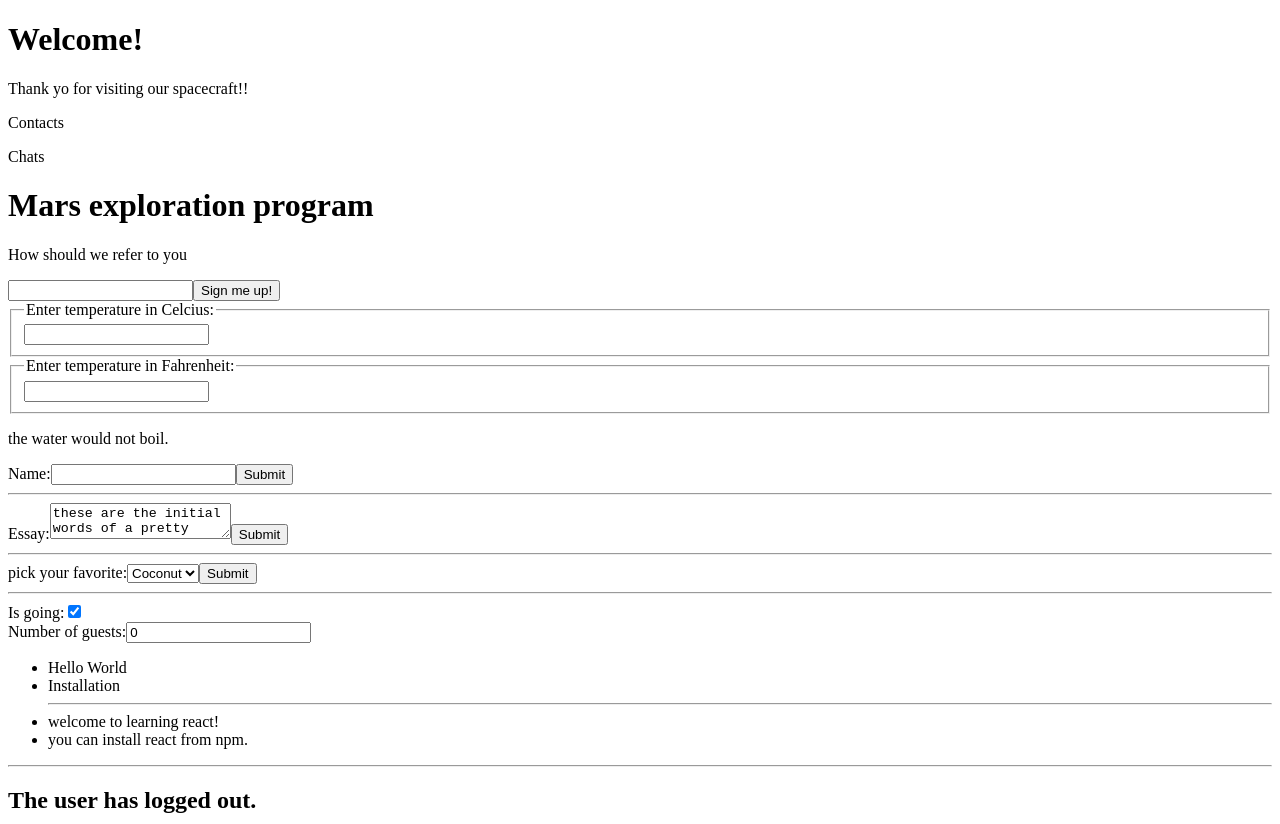
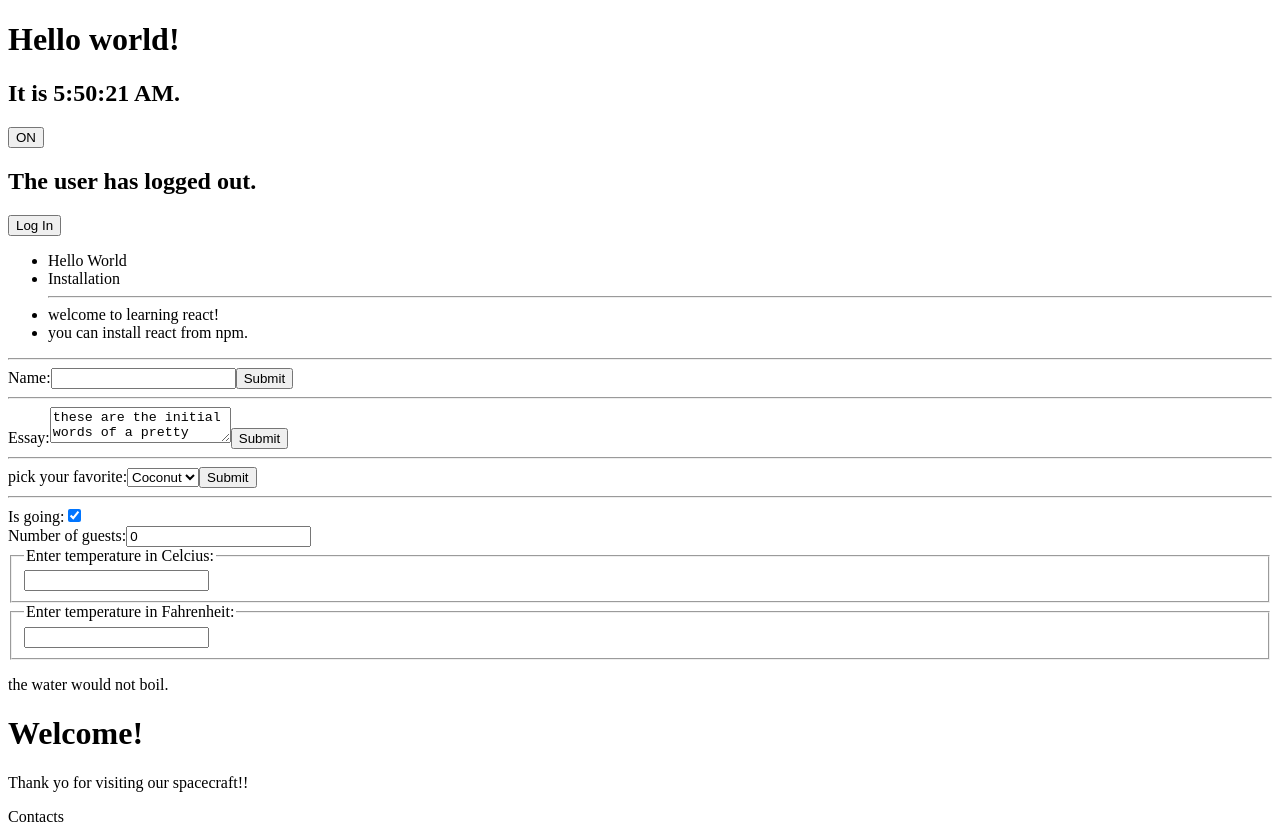
Before and after one commit to LeoDaza7/react-basic-examples, a React (Create React App) app: page / in a window 1280 px wide. Shown: the top 824 px of the page. Built offline with nearby package versions, Linux system fonts and the light colour scheme.

Commit message:
Clock added

```diff
--- a/src/App.js
+++ b/src/App.js
@@ -5,16 +5,19 @@
 import Blog from './components/classes/blog'
 import LogControl from './components/classes/logcontrol'
 import Button from './components/classes/button'
+import Clock from './components/classes/clock'
 
 function App() {
   return (
     <div className="App">
+      <h1>Hello world!</h1>
+      <Clock />
+      <Button />
+      <LogControl />
+      <Blog />
+      <Form />
+      <Thermostat />
       <SingUpDialog />
-      <Thermostat />
-      <Form />
-      <Blog />
-      <LogControl />
-      <Button />
     </div>
   )
 }
--- /dev/null
+++ b/src/components/classes/clock.js
@@ -0,0 +1,35 @@
+import React from 'react'
+
+class Clock extends React.Component {
+
+  constructor(props){
+    super(props)
+    this.state = {
+      date: new Date()
+    }
+  }
+
+  componentDidMount(){
+    this.timerID = setInterval(()=>this.tick(),1000)
+
+  }
+
+  componentWillUnmount(){
+    clearInterval(this.timerID)
+  }
+
+  tick(){
+    this.setState({
+      date: new Date()
+    })
+  }
+
+  render(){
+      return(
+        <h2>It is {this.state.date.toLocaleTimeString()}.</h2>
+      )
+  }
+
+}
+
+export default Clock
```
